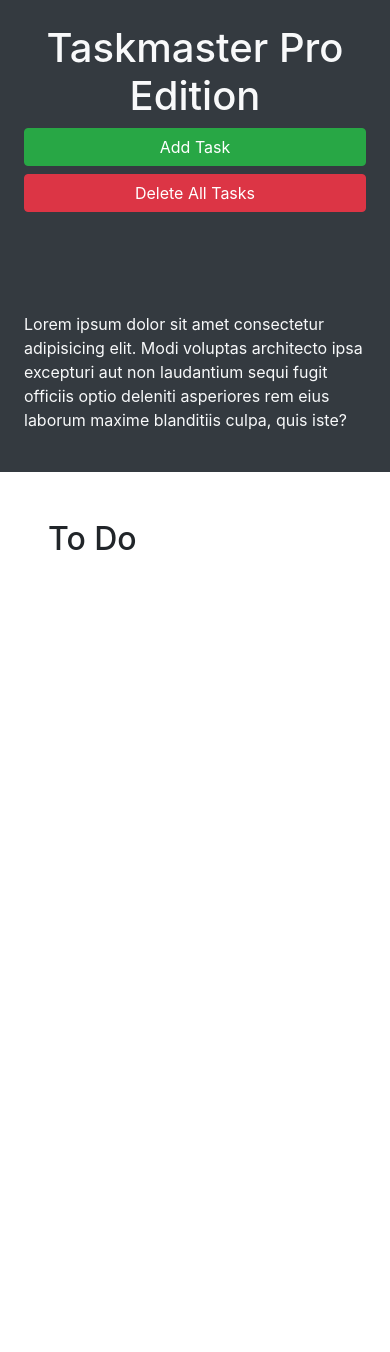
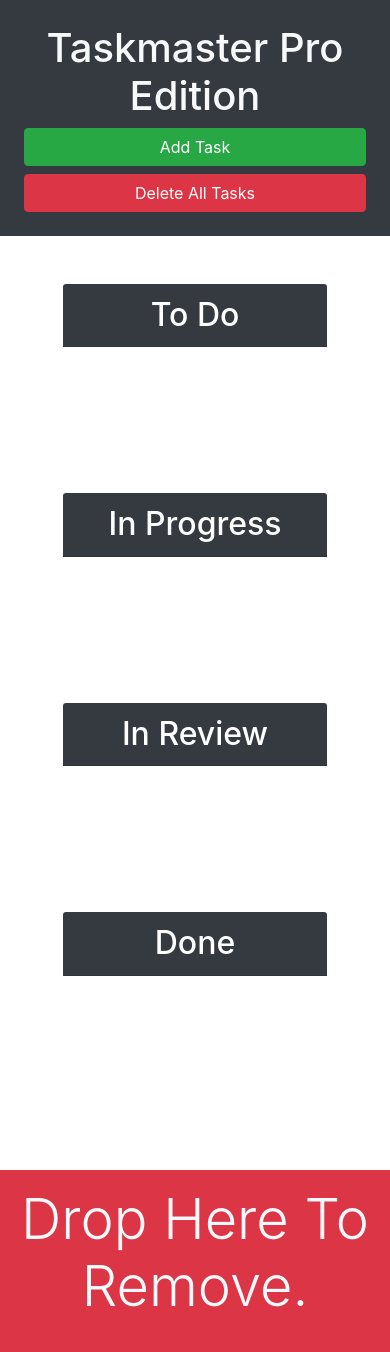
Before and after one commit to dimakostov/taskmaster-pro, a plain HTML site: page index.html in a window 390 px wide. Before the commit the page ends 844 px from the top, so only its background shows below. Drawn offline with nearby package versions, Linux system fonts and the light colour scheme.

Commit message:
added more bootstrap elements

```diff
--- a/assets/css/style.css
+++ b/assets/css/style.css
@@ -1,3 +1,12 @@
 ul.list-group {
   min-height: 130px;
 }
+
+.col h2{
+  text-align: center;
+  background-color: yellow;
+}
+
+.card-header{
+  border-radius: 30%;
+}
--- a/assets/js/script.js
+++ b/assets/js/script.js
@@ -95,7 +95,7 @@ $(".list-group").on("click", "span", function(){
 
   $(dateInput).trigger("focus");
 })
-
+//$(".card-header").border-radius(15%);
 $(".list-group").on("blur", "input[type='text']", function(){
   var date = $(this)
   .val()
--- a/index.html
+++ b/index.html
@@ -13,20 +13,39 @@
 <body>
 
   <div class="row min-vh-100 no-gutters">
-    <header class="col-12 col-lg-3 bg-dark text-light d-flex flex-column p-4 p-lg-3">
+    <header class="col-12 col-lg-3 bg-dark sticky-top text-light d-flex flex-column p-4 p-lg-3">
       <h1 class="text-center">Taskmaster Pro Edition</h1>
       <button id="create-task" class="btn btn-block btn-success" data-toggle="modal" data-target="#task-form-modal">Add
         Task</button>
       <button id="remove-tasks" class="btn btn-block btn-danger">Delete All Tasks</button>
-      <p class="mt-auto">Lorem ipsum dolor sit amet consectetur adipisicing elit. Modi voluptas architecto ipsa
+      <p class="mt-auto d-none d-lg-block">Lorem ipsum dolor sit amet consectetur adipisicing elit. Modi voluptas architecto ipsa
         excepturi aut non
         laudantium sequi fugit officiis optio deleniti asperiores rem eius laborum maxime blanditiis culpa, quis iste?
       </p>
     </header>
-    <main class="col-12 col-lg-9">
-      <div class="m-5">
-        <h2>To Do</h2>
-        <ul id="list-toDo" class="list-group"> </ul>
+    <main class="col-12 col-lg-9 d-flex flex-column">
+      <div class="m-5 row justify-content-around">
+        <div class="col-12 col-md-6 col-xl-3 mb-3">
+          <h2 class="card-header text-white bg-dark text-center">To Do</h2>
+          <ul id="list-toDo" class="list-group"> </ul>
+        </div>
+        <div class="col-12 col-md-6 col-xl-3 mb-3">
+          <h2 class="card-header text-white bg-dark text-center">In Progress</h2>
+          <ul id="list-inProgress" class="list-group"> </ul>
+        </div>
+        <div class="col-12 col-md-6 col-xl-3 mb-3">
+          <h2 class="card-header text-white bg-dark text-center">In Review</h2>
+          <ul id="list-inReview" class="list-group"> </ul>
+        </div>
+        <div class="col-12 col-md-6 col-xl-3 mb-3">
+          <h2 class="card-header text-white bg-dark text-center">Done</h2>
+          <ul id="list-done" class="list-group"> </ul>
+        </div>
+      </div>
+      <div class = "mt-auto"id="trash">
+        <div class="w-100 bg-danger p-3 text-center text-light display-4">
+            <p>Drop Here To Remove.</p>
+        </div>
       </div>
     </main>
   </div>
@@ -46,11 +65,11 @@
           <form>
             <div class="form-group">
               <label for="modalTaskDescription">Task description</label>
-              <textarea id="modalTaskDescription" rows="3"></textarea>
+              <textarea id="modalTaskDescription" class="form-control" rows="3"></textarea>
             </div>
             <div class="form-group">
               <label for="modalDueDate">Due date</label>
-              <input type="text" id="modalDueDate" placeholder="mm/dd/yyyy" autocomplete="off" />
+              <input type="text" id="modalDueDate" class = "form-control "placeholder="mm/dd/yyyy" autocomplete="off" />
             </div>
           </form>
         </div>
```
